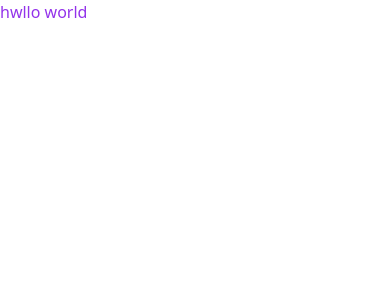
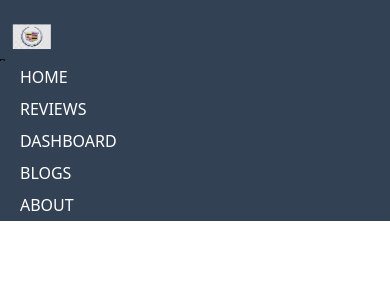
Before and after one commit to mallick-portfolio/Lucky-Monstera, a React (Create React App) app: page / in a window 390 px wide. Shown: the top 300 px of the page. Built offline with nearby package versions, Linux system fonts and the light colour scheme.

Commit message:
added responsive navbar

```diff
--- a/public/index.html
+++ b/public/index.html
@@ -24,7 +24,7 @@
       work correctly both with client-side routing and a non-root public URL.
       Learn how to configure a non-root public URL by running `npm run build`.
     -->
-    <title>React App</title>
+    <title>Luxury car</title>
   </head>
   <body>
     <noscript>You need to enable JavaScript to run this app.</noscript>
--- a/src/App.js
+++ b/src/App.js
@@ -1,10 +1,10 @@
 import './App.css';
+import Navbar from './components/Navbar/Navbar';
 
 function App() {
   return (
     <div>
-      <h1 className='
-       text-purple-600'>hwllo world</h1>
+      <Navbar />
     </div>
   );
 }
--- /dev/null
+++ b/src/components/Home/Home.js
@@ -0,0 +1,11 @@
+import React from 'react'
+
+const Home = () => {
+  return (
+    <div>
+      <h1>hello world</h1>
+    </div>
+  )
+}
+
+export default Home
--- /dev/null
+++ b/src/components/Navbar/Navbar.js
@@ -0,0 +1,24 @@
+import React from "react";
+import logo from '../../images/luxurycar.png'
+const Navbar = () => {
+  return (
+    <div className="bg-slate-700 sm:px-6">
+      <div className="sm:flex justify-between items-center">
+        <div className="logo">
+         <img className="w-16 sm:25 h-auto" src={logo} alt="" />
+        </div>
+        <nav className="mainMenu">
+          <ul className="sm:flex justify-end items-center">
+            <li className="uppercase sm:ml-5 text-white hover:ring-1 ring-offset-1 px-5 py-1 rounded-lg"><a href="/">Home</a></li>
+            <li className="uppercase sm:ml-5 text-white hover:ring-1 ring-offset-1 px-5 py-1 rounded-lg"><a href="/">Reviews</a></li>
+            <li className="uppercase sm:ml-5 text-white hover:ring-1 ring-offset-1 px-5 py-1 rounded-lg"><a href="/">Dashboard</a></li>
+            <li className="uppercase sm:ml-5 text-white hover:ring-1 ring-offset-1 px-5 py-1 rounded-lg"><a href="/">Blogs</a></li>
+            <li className="uppercase sm:ml-5 text-white hover:ring-1 ring-offset-1 px-5 py-1 rounded-lg"><a href="/">About</a></li>
+          </ul>
+        </nav>
+      </div>
+    </div>
+  );
+};
+
+export default Navbar;
--- a/tailwind.config.js
+++ b/tailwind.config.js
@@ -3,6 +3,15 @@ module.exports = {
     "./src/**/*.{js,jsx,ts,tsx}",
   ],
   theme: {
+    container: {
+      padding: {
+        DEFAULT: '1rem',
+        sm: '2rem',
+        lg: '4rem',
+        xl: '5rem',
+        '2xl': '6rem',
+      },
+    },
     extend: {},
   },
   plugins: [],
```
Also changed, not shown: src/images/luxurycar.png (added).
